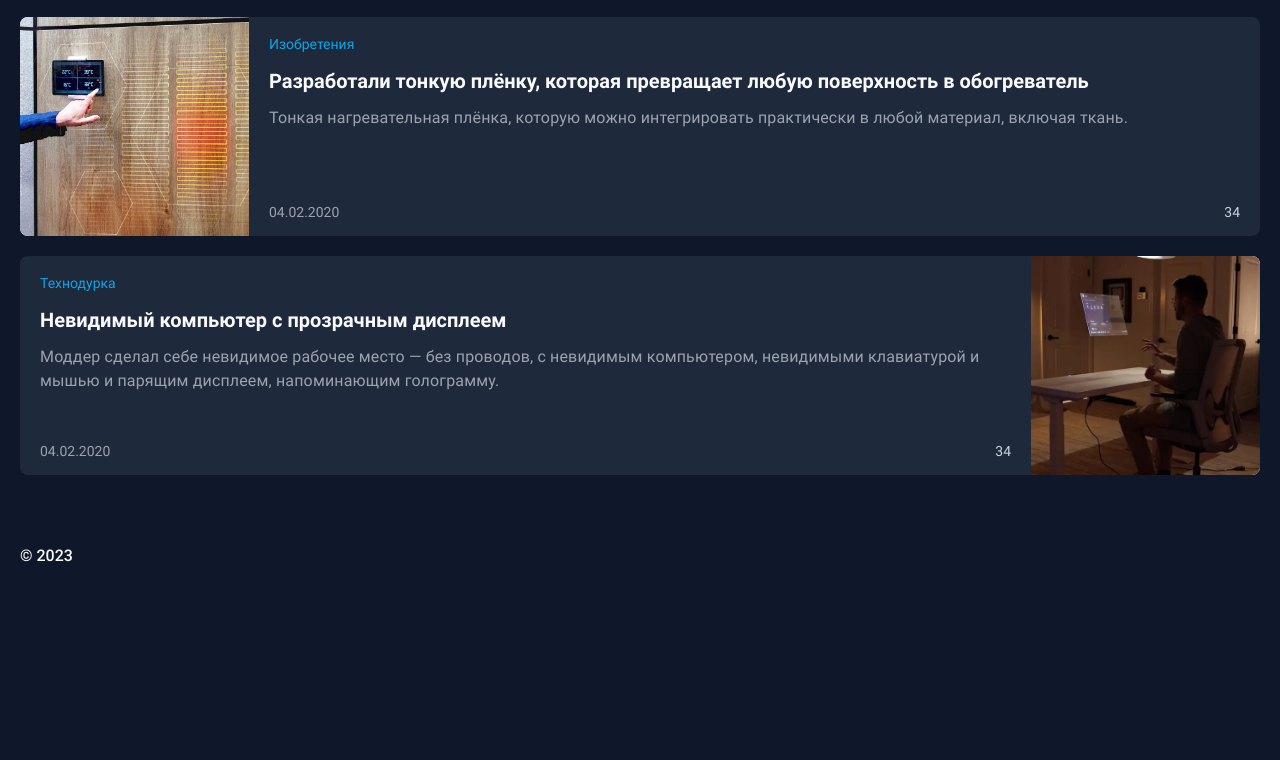
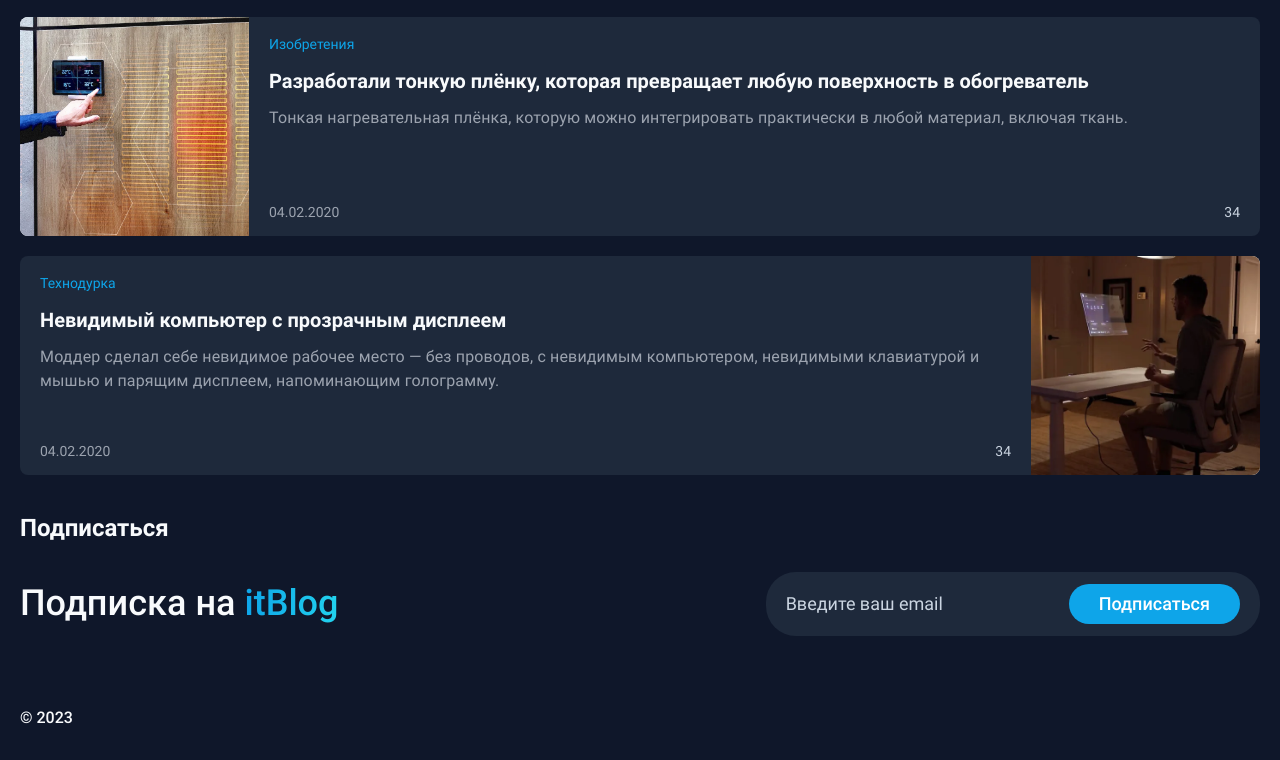
Before and after one commit to vobiryukov12/itBlog, a website: page gui.html in a window 1280 px wide. Shown: the part 2307-3067 px from the top of the page. Before the commit the page ends 2906 px from the top, so only its background shows below. Drawn offline with nearby package versions, Linux system fonts and the light colour scheme; files that its build step writes are made by us from their sources; files whose address does not match are found by name; a web font is replaced by a local one.

Commit message:
7 / Add a block with a subscription form

```diff
--- /dev/null
+++ b/assets/scss/blocks/_subscribe.scss
@@ -0,0 +1,77 @@
+.subscribe {
+  display: flex;
+  flex-direction: column;
+  justify-content: space-between;
+  align-items: center;
+
+  gap: rem(20px);
+
+  @media #{$screen-tablet} {
+    flex-direction: row;
+
+    gap: rem(30px);
+  }
+
+  &__text {
+    font-weight: $font-weight-medium;
+    font-size: rem($font-size-medium);
+    text-align: center;
+
+    @media #{$screen-tablet} {
+      font-size: rem($font-size-large);
+      text-align: left;
+    }
+  }
+
+  &__name {
+    background: linear-gradient(270deg, #22d3ee 0%, #0ea5e9 100%);
+    -webkit-background-clip: text;
+            background-clip: text;
+
+    -webkit-text-fill-color: transparent;
+  }
+
+  &__form {
+    display: flex;
+    align-items: center;
+    padding: rem(12px) rem(20px);
+
+    background: $color-bg-block;
+    border-radius: rem(30px);
+
+    gap: rem(10px);
+
+    @media #{$screen-tablet} {
+      gap: rem(50px);
+    }
+  }
+
+  &__field {
+    width: 100%;
+
+    font-size: rem($font-size-tiny);
+    color: $geyser;
+
+    background: transparent;
+    border: 0;
+    outline: 0;
+
+    &::placeholder {
+      color: $geyser;
+    }
+
+    @media #{$screen-tablet} {
+      font-size: rem($font-size-mini);
+    }
+  }
+
+  &__button {
+    flex-shrink: 0;
+
+    font-size: rem($font-size-tiny);
+
+    @media #{$screen-tablet} {
+      font-size: rem($font-size-mini);
+    }
+  }
+}
--- a/assets/scss/style.scss
+++ b/assets/scss/style.scss
@@ -32,6 +32,7 @@
 @import "blocks/link";
 
 // Form
+@import "blocks/subscribe";
 
 
 
@@ -45,7 +46,6 @@
 @import "blocks/hamburger";
 
 
-
 // Layouts
 @import "blocks/container";
 @import "blocks/header";
--- a/gui.html
+++ b/gui.html
@@ -646,6 +646,22 @@
             </div>
         </div>
 
+        <!-- Подпиcаться -->
+        <div class="gui__block">
+          <h2>Подписаться</h2>
+          <div class="subscribe">
+            <div class="subscribe__text">
+              Подписка на <span class="subscribe__name">itBlog</span>
+            </div>
+            <form class="subscribe__form">
+              <input class="subscribe__field" type="email" placeholder="Введите ваш email">
+              <button class="subscribe__button button button--covered button--blue button--ellipse button--medium" type="button">
+                <span class="button__text">Подписаться</span>
+              </button>
+            </form>
+          </div>
+        </div>
+
       </div>
     </div>
   </div>
```
